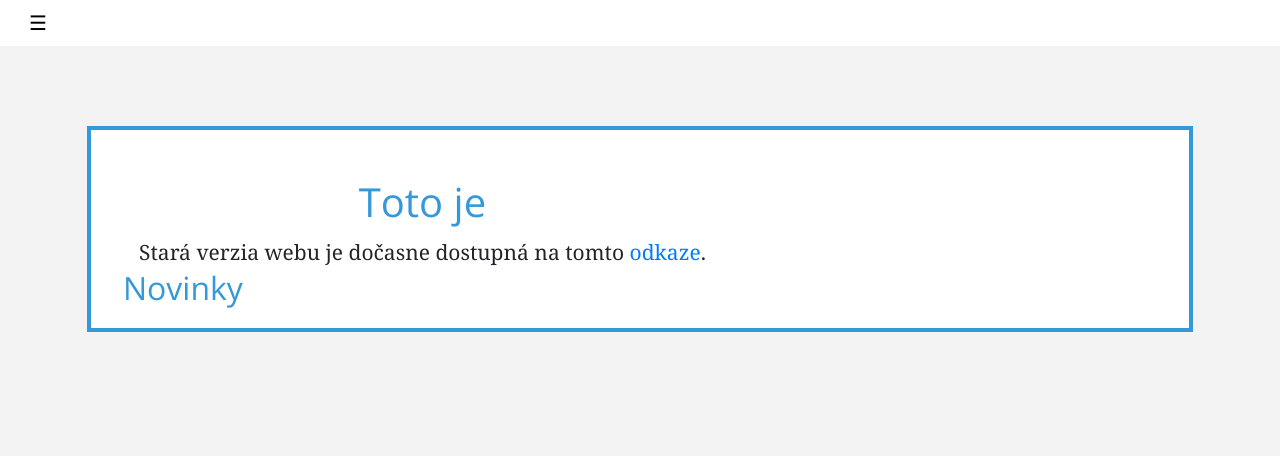
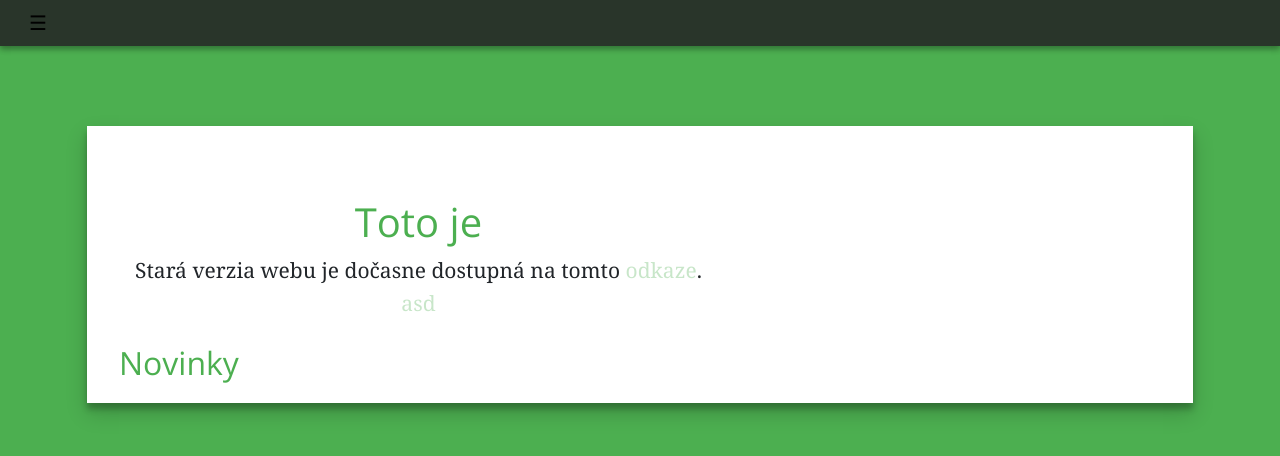
Before and after one commit to Matoo125/M4CMS, a PHP site: template app/view/Home/Index.twig in a window 1280 px wide. Shown: the top 456 px of the page. Run offline with PHP 8.4, Linux system fonts and the light colour scheme; the template is opened without the code that fills it, so the values that code supplies are empty; some libraries are stand-ins or nearby versions.

Commit message:
issue fixed

```diff
--- a/admin/src/main.js
+++ b/admin/src/main.js
@@ -8,7 +8,7 @@ require(`quasar/dist/quasar.${__THEME}.css`)
 
 import Vue from 'vue'
 import Quasar from 'quasar'
-import router from './router'
+import router from './router.js'
 import store from './storage'
 
 Vue.use(Quasar) // Install Quasar Framework
--- a/app/controllers/web/Home.php
+++ b/app/controllers/web/Home.php
@@ -27,6 +27,7 @@ class Home extends IndexApiController
     else if ($page && $category && $post) {
       $posts = new \m4\m4cms\controllers\api\Posts;
       $this->data['post'] = $posts->slug($post);
+      $this->data['page']['id'] = $this->data['post']['page_id'];
       $this->view = 'Home/Post.twig';
     }
 
--- a/app/view/Home/Index.twig
+++ b/app/view/Home/Index.twig
@@ -5,6 +5,7 @@
     <h1>Toto je {{ settings.title }} </h1>
     <p class="lead">{{ settings.description }}</p>
     <p>Stará verzia webu je dočasne dostupná na tomto <a href="/old">odkaze</a>.</p>
+    <p><a href="#test">asd</a></p>
   </div>
 
   <div>
--- a/app/view/Navbar.twig
+++ b/app/view/Navbar.twig
@@ -8,7 +8,7 @@
         <ul class="nav navbar-nav pull-lg-right" id="menu">
           {% for item in navbar %}
           <li class="nav-item">
-            <a class="nav-link" href="/{{ item.label|slugify }}">{{ item.label }}</a>
+            <a class="nav-link {{ item.value == page.id ? 'is-active' }}" href="/{{ item.label|slugify }}">{{ item.label }}</a>
           </li>
           {% endfor %}
         </ul>
--- a/public/css/partials/_navbar.sass
+++ b/public/css/partials/_navbar.sass
@@ -4,17 +4,18 @@
 nav
   transition: top .2s ease-in-out
   position: fixed
-  background-color: $white
+  background-color: $accent
+  box-shadow: 0 3px 6px rgba(0,0,0,0.16), 0 3px 6px rgba(0,0,0,0.23)
   a
-    color: $primary
+    color: $white
   .nav-link
     padding: 0 1.5rem
   .navbar-brand
     padding: 3px 20px
-  .nav-link:hover, .navbar-brand:hover
-    color: $white
-    background-color: $primary
-    border-radius: 15px
+  .nav-link:hover, .navbar-brand:hover, .nav-link.is-active
+    color: $primary
+    //background-color: $white
+    //border-radius: 15px
 
 @media (max-width: $small)
   .navbar-brand
--- a/public/css/partials/_thumbnails.sass
+++ b/public/css/partials/_thumbnails.sass
@@ -22,7 +22,7 @@
 .article-list-thumbnails li h2
   position: absolute
   box-shadow: 1px 3px 1px 0 rgba(0, 0, 0, 0.2)
-  background-color: #3498db
+  background-color: $primary-dark
 
   color: #151515
   font: bold 16px sans-serif
@@ -39,7 +39,7 @@
 
 
 .article-list-thumbnails li h2 a
-  color: #ffffff
+  color: $white !important
   text-decoration: none
 
 
--- a/public/css/style.css
+++ b/public/css/style.css
@@ -7,17 +7,18 @@
   color: #fff; }
 
 body {
-  background-color: #f3f3f3;
+  background-color: #4CAF50;
   font-family: "Open Sans", Georgia, Cambria, "Times New Roman", Times, serif; }
 
 .row {
-  border: 4px solid #3498db;
+  box-shadow: 0 10px 20px rgba(0, 0, 0, 0.19), 0 6px 6px rgba(0, 0, 0, 0.23);
   margin: 5rem 2px 2rem 2px;
   background-color: #fff; }
 
-h1, h2, h3, h4 {
-  color: #3498db;
-  margin-bottom: 10px; }
+h1, h2, h3, h4, h5, h6 {
+  color: #4CAF50;
+  margin-bottom: 0.5rem;
+  margin-top: 1.5rem; }
 
 .content {
   padding: 0 2rem; }
@@ -33,6 +34,11 @@ h1, h2, h3, h4 {
     font-size: 1.25rem;
     border-left: 0.25rem solid #eceeef;
     margin: 0; }
+  .content a {
+    color: #C8E6C9;
+    text-decoration: none; }
+    .content a:hover, .content a:visited, .content a:active {
+      color: #388E3C; }
 
 @media (max-width: 62rem) {
   .container {
@@ -64,7 +70,7 @@ h1, h2, h3, h4 {
 .article-list-thumbnails li h2 {
   position: absolute;
   box-shadow: 1px 3px 1px 0 rgba(0, 0, 0, 0.2);
-  background-color: #3498db;
+  background-color: #388E3C;
   color: #151515;
   font: bold 16px sans-serif;
   overflow: hidden;
@@ -78,7 +84,7 @@ h1, h2, h3, h4 {
   margin: 0; }
 
 .article-list-thumbnails li h2 a {
-  color: #ffffff;
+  color: #fff !important;
   text-decoration: none; }
 
 /* responsive thumbnails */
@@ -101,17 +107,16 @@ h1, h2, h3, h4 {
 nav {
   transition: top 0.2s ease-in-out;
   position: fixed;
-  background-color: #fff; }
+  background-color: #29352a;
+  box-shadow: 0 3px 6px rgba(0, 0, 0, 0.16), 0 3px 6px rgba(0, 0, 0, 0.23); }
   nav a {
-    color: #3498db; }
+    color: #fff; }
   nav .nav-link {
     padding: 0 1.5rem; }
   nav .navbar-brand {
     padding: 3px 20px; }
-  nav .nav-link:hover, nav .navbar-brand:hover {
-    color: #fff;
-    background-color: #3498db;
-    border-radius: 15px; }
+  nav .nav-link:hover, nav .navbar-brand:hover, nav .nav-link.is-active {
+    color: #4CAF50; }
 
 @media (max-width: 62rem) {
   .navbar-brand {
--- a/public/css/style.sass
+++ b/public/css/style.sass
@@ -5,24 +5,31 @@
   background: #3498db
   color: #fff
 
-$primary: #3498db
+$primary: #4CAF50 //#3498db
+$primary-dark:   #388E3C
+$primary-light:  #C8E6C9
+$accent:         #29352a
+$primary-text:   #212121
+$secondary-text: #757575
+$divider:        #BDBDBD
 $bg-color: #f3f3f3
 $white: #fff
 
 $small: 62rem
 
 body
-  background-color: $bg-color
+  background-color: $primary
   font-family: 'Open Sans', Georgia, Cambria, "Times New Roman", Times, serif
 
 .row
-  border: 4px solid $primary
+  box-shadow: 0 10px 20px rgba(0,0,0,0.19), 0 6px 6px rgba(0,0,0,0.23)
   margin: 5rem 2px 2rem 2px
   background-color: $white
 
-h1, h2, h3, h4
+h1, h2, h3, h4 , h5, h6
   color: $primary
-  margin-bottom: 10px
+  margin-bottom: 0.5rem
+  margin-top: 1.5rem
 
 .content
   padding: 0 2rem
@@ -38,6 +45,11 @@ h1, h2, h3, h4
     font-size: 1.25rem
     border-left: .25rem solid #eceeef
     margin: 0
+  a
+    color: $primary-light
+    text-decoration: none
+    &:hover, &:visited, &:active
+      color: $primary-dark
 
 @media (max-width: $small)
   .container
```
Also changed, not shown: admin/package.json (+6 -6 lines), admin/src/components/Editor.vue (+13 -0 lines), 1 other file.
